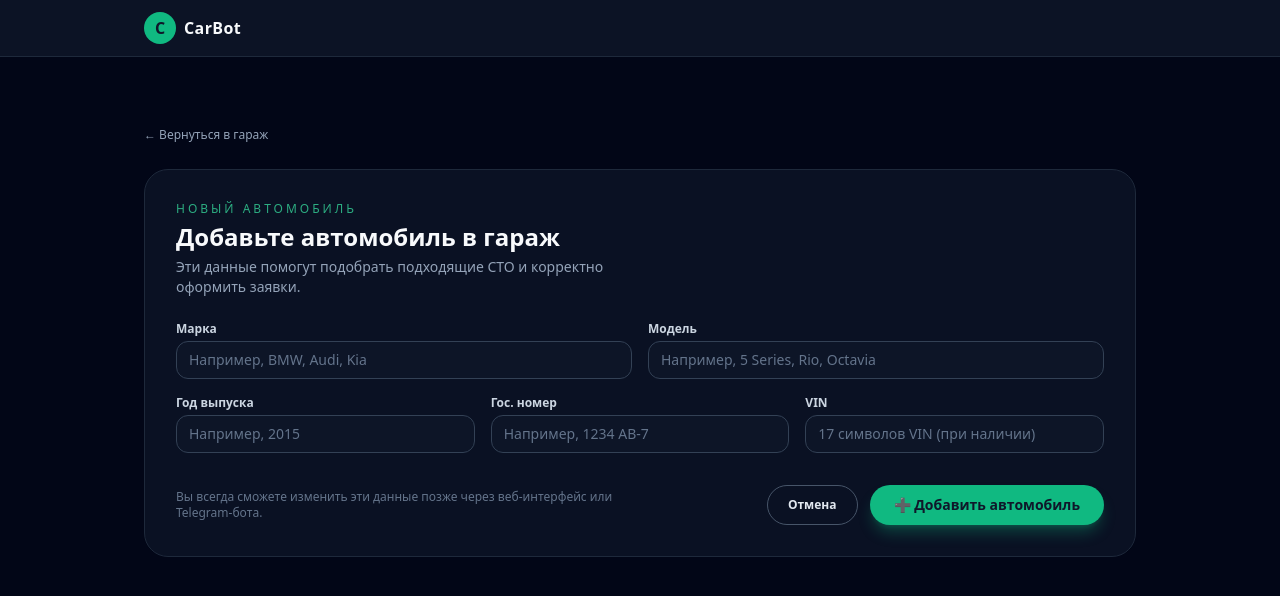
After one commit to Stanislav-Kankin/car_service_v2, a FastAPI app: template webapp/app/templates/user/car_form.html in a window 1280 px wide. The commit adds this page. Shown: the top 596 px of the page. Run offline with FastAPI, Linux system fonts and the light colour scheme; the template is opened without the code that fills it, so the values that code supplies are empty; some libraries are stand-ins or nearby versions.

Commit message:
делаем лоигку пользователя

```diff
--- a/webapp/app/routers/pages_user.py
+++ b/webapp/app/routers/pages_user.py
@@ -8,7 +8,7 @@ from fastapi import (
     Request,
     status,
 )
-from fastapi.responses import HTMLResponse
+from fastapi.responses import HTMLResponse, RedirectResponse
 from httpx import AsyncClient
 
 from ..api_client import get_backend_client
@@ -22,9 +22,9 @@ router = APIRouter(
 templates = get_templates()
 
 
-# ------------------------------------------------------------------------------
+# --------------------------------------------------------------------
 # Авторизация: ВСЕ маршруты /me/* требуют user_id в cookie
-# ------------------------------------------------------------------------------
+# --------------------------------------------------------------------
 
 def get_current_user_id(request: Request) -> int:
     """
@@ -40,9 +40,9 @@ def get_current_user_id(request: Request) -> int:
     return int(user_id)
 
 
-# ------------------------------------------------------------------------------
-# Словарь категорий
-# ------------------------------------------------------------------------------
+# --------------------------------------------------------------------
+# Справочники для подписей категорий и статусов
+# --------------------------------------------------------------------
 
 SERVICE_CATEGORY_LABELS = {
     "sto": "СТО / общий ремонт",
@@ -74,9 +74,42 @@ STATUS_LABELS = {
 }
 
 
-# ------------------------------------------------------------------------------
+# --------------------------------------------------------------------
+# Вспомогательный загрузчик машины с проверкой владельца
+# --------------------------------------------------------------------
+
+async def _load_car_for_owner(
+    request: Request,
+    client: AsyncClient,
+    car_id: int,
+) -> dict[str, Any]:
+    """
+    Загружаем машину по ID и проверяем, что она принадлежит текущему пользователю.
+    """
+    current_user_id = get_current_user_id(request)
+
+    try:
+        resp = await client.get(f"/api/v1/cars/{car_id}")
+        if resp.status_code == 404:
+            raise HTTPException(status_code=404, detail="Автомобиль не найден")
+        resp.raise_for_status()
+    except HTTPException:
+        raise
+    except Exception:
+        raise HTTPException(status_code=502, detail="Ошибка backend при загрузке автомобиля")
+
+    car = resp.json()
+
+    if car.get("user_id") != current_user_id:
+        # Чужой автомобиль — доступ запрещён
+        raise HTTPException(status_code=403, detail="Нет доступа к этому автомобилю")
+
+    return car
+
+
+# --------------------------------------------------------------------
 # Dashboard
-# ------------------------------------------------------------------------------
+# --------------------------------------------------------------------
 
 @router.get("/dashboard", response_class=HTMLResponse)
 async def user_dashboard(request: Request) -> HTMLResponse:
@@ -91,9 +124,9 @@ async def user_dashboard(request: Request) -> HTMLResponse:
     )
 
 
-# ------------------------------------------------------------------------------
-# Гараж
-# ------------------------------------------------------------------------------
+# --------------------------------------------------------------------
+# Гараж — список машин
+# --------------------------------------------------------------------
 
 @router.get("/garage", response_class=HTMLResponse)
 async def user_garage(
@@ -123,9 +156,9 @@ async def user_garage(
     )
 
 
-# ------------------------------------------------------------------------------
+# --------------------------------------------------------------------
 # Карточка машины
-# ------------------------------------------------------------------------------
+# --------------------------------------------------------------------
 
 @router.get("/cars/{car_id}", response_class=HTMLResponse)
 async def car_detail(
@@ -134,19 +167,7 @@ async def car_detail(
     client: AsyncClient = Depends(get_backend_client),
 ) -> HTMLResponse:
 
-    _ = get_current_user_id(request)
-
-    try:
-        resp = await client.get(f"/api/v1/cars/{car_id}")
-        if resp.status_code == 404:
-            raise HTTPException(404, "Автомобиль не найден")
-        resp.raise_for_status()
-    except HTTPException:
-        raise
-    except Exception:
-        raise HTTPException(502, "Ошибка backend при загрузке автомобиля")
-
-    car = resp.json()
+    car = await _load_car_for_owner(request, client, car_id)
 
     return templates.TemplateResponse(
         "user/car_detail.html",
@@ -154,9 +175,259 @@ async def car_detail(
     )
 
 
-# ------------------------------------------------------------------------------
+# --------------------------------------------------------------------
+# Создание автомобиля — форма
+# --------------------------------------------------------------------
+
+@router.get("/cars/create", response_class=HTMLResponse)
+async def car_create_get(
+    request: Request,
+) -> HTMLResponse:
+    """
+    Показ формы создания нового автомобиля.
+    """
+    _ = get_current_user_id(request)
+
+    return templates.TemplateResponse(
+        "user/car_form.html",
+        {
+            "request": request,
+            "mode": "create",
+            "car": None,
+            "error_message": None,
+        },
+    )
+
+
+# --------------------------------------------------------------------
+# Создание автомобиля — обработка формы
+# --------------------------------------------------------------------
+
+@router.post("/cars/create", response_class=HTMLResponse)
+async def car_create_post(
+    request: Request,
+    client: AsyncClient = Depends(get_backend_client),
+    brand: str = Form(""),
+    model: str = Form(""),
+    year: str = Form(""),
+    license_plate: str = Form(""),
+    vin: str = Form(""),
+) -> HTMLResponse:
+    """
+    Обработка формы создания автомобиля.
+    """
+    user_id = get_current_user_id(request)
+
+    error_message: str | None = None
+
+    # Парсим год
+    year_value: int | None = None
+    if year.strip():
+        try:
+            year_value = int(year.strip())
+        except ValueError:
+            error_message = "Год выпуска должен быть числом."
+
+    # Если ошибка валидации на фронте — не ходим в backend
+    if error_message:
+        car_data = {
+            "brand": brand,
+            "model": model,
+            "year": year,
+            "license_plate": license_plate,
+            "vin": vin,
+        }
+        return templates.TemplateResponse(
+            "user/car_form.html",
+            {
+                "request": request,
+                "mode": "create",
+                "car": car_data,
+                "error_message": error_message,
+            },
+        )
+
+    payload: dict[str, Any] = {
+        "user_id": user_id,
+        "brand": brand or None,
+        "model": model or None,
+        "year": year_value,
+        "license_plate": license_plate or None,
+        "vin": vin or None,
+    }
+
+    try:
+        resp = await client.post("/api/v1/cars/", json=payload)
+        resp.raise_for_status()
+        car_created = resp.json()
+    except Exception:
+        error_message = "Не удалось создать автомобиль. Попробуйте позже."
+        car_data = {
+            "brand": brand,
+            "model": model,
+            "year": year,
+            "license_plate": license_plate,
+            "vin": vin,
+        }
+        return templates.TemplateResponse(
+            "user/car_form.html",
+            {
+                "request": request,
+                "mode": "create",
+                "car": car_data,
+                "error_message": error_message,
+            },
+        )
+
+    # Успешно — ведём в гараж или сразу в карточку
+    return RedirectResponse(
+        url=f"/me/cars/{car_created['id']}",
+        status_code=status.HTTP_303_SEE_OTHER,
+    )
+
+
+# --------------------------------------------------------------------
+# Редактирование автомобиля — форма
+# --------------------------------------------------------------------
+
+@router.get("/cars/{car_id}/edit", response_class=HTMLResponse)
+async def car_edit_get(
+    car_id: int,
+    request: Request,
+    client: AsyncClient = Depends(get_backend_client),
+) -> HTMLResponse:
+    """
+    Показ формы редактирования автомобиля.
+    """
+    car = await _load_car_for_owner(request, client, car_id)
+
+    return templates.TemplateResponse(
+        "user/car_form.html",
+        {
+            "request": request,
+            "mode": "edit",
+            "car": car,
+            "error_message": None,
+        },
+    )
+
+
+# --------------------------------------------------------------------
+# Редактирование автомобиля — обработка формы
+# --------------------------------------------------------------------
+
+@router.post("/cars/{car_id}/edit", response_class=HTMLResponse)
+async def car_edit_post(
+    car_id: int,
+    request: Request,
+    client: AsyncClient = Depends(get_backend_client),
+    brand: str = Form(""),
+    model: str = Form(""),
+    year: str = Form(""),
+    license_plate: str = Form(""),
+    vin: str = Form(""),
+) -> HTMLResponse:
+    """
+    Обработка формы редактирования автомобиля.
+    """
+    _ = get_current_user_id(request)
+
+    error_message: str | None = None
+
+    # Парсим год
+    year_value: int | None = None
+    if year.strip():
+        try:
+            year_value = int(year.strip())
+        except ValueError:
+            error_message = "Год выпуска должен быть числом."
+
+    car_data = {
+        "id": car_id,
+        "brand": brand,
+        "model": model,
+        "year": year,
+        "license_plate": license_plate,
+        "vin": vin,
+    }
+
+    if error_message:
+        return templates.TemplateResponse(
+            "user/car_form.html",
+            {
+                "request": request,
+                "mode": "edit",
+                "car": car_data,
+                "error_message": error_message,
+            },
+        )
+
+    payload: dict[str, Any] = {
+        "brand": brand or None,
+        "model": model or None,
+        "year": year_value,
+        "license_plate": license_plate or None,
+        "vin": vin or None,
+    }
+
+    try:
+        resp = await client.patch(f"/api/v1/cars/{car_id}", json=payload)
+        resp.raise_for_status()
+    except Exception:
+        error_message = "Не удалось сохранить изменения. Попробуйте позже."
+        return templates.TemplateResponse(
+            "user/car_form.html",
+            {
+                "request": request,
+                "mode": "edit",
+                "car": car_data,
+                "error_message": error_message,
+            },
+        )
+
+    return RedirectResponse(
+        url=f"/me/cars/{car_id}",
+        status_code=status.HTTP_303_SEE_OTHER,
+    )
+
+
+# --------------------------------------------------------------------
+# Удаление автомобиля
+# --------------------------------------------------------------------
+
+@router.post("/cars/{car_id}/delete", response_class=HTMLResponse)
+async def car_delete_post(
+    car_id: int,
+    request: Request,
+    client: AsyncClient = Depends(get_backend_client),
+) -> HTMLResponse:
+    """
+    Удаление автомобиля и редирект в гараж.
+    """
+    # Проверяем, что машина принадлежит пользователю
+    _ = await _load_car_for_owner(request, client, car_id)
+
+    try:
+        resp = await client.delete(f"/api/v1/cars/{car_id}")
+        # Если 404 — считаем, что уже удалена
+        if resp.status_code not in (204, 404):
+            resp.raise_for_status()
+    except Exception:
+        # Даже если удаление не удалось — вернёмся в гараж с мягкой деградацией
+        return RedirectResponse(
+            url="/me/garage",
+            status_code=status.HTTP_303_SEE_OTHER,
+        )
+
+    return RedirectResponse(
+        url="/me/garage",
+        status_code=status.HTTP_303_SEE_OTHER,
+    )
+
+
+# --------------------------------------------------------------------
 # Список заявок
-# ------------------------------------------------------------------------------
+# --------------------------------------------------------------------
 
 @router.get("/requests", response_class=HTMLResponse)
 async def requests_list(
@@ -191,9 +462,9 @@ async def requests_list(
     )
 
 
-# ------------------------------------------------------------------------------
+# --------------------------------------------------------------------
 # Создание заявки — GET
-# ------------------------------------------------------------------------------
+# --------------------------------------------------------------------
 
 @router.get("/requests/create", response_class=HTMLResponse)
 async def request_create_get(
@@ -214,9 +485,9 @@ async def request_create_get(
     )
 
 
-# ------------------------------------------------------------------------------
+# --------------------------------------------------------------------
 # Создание заявки — POST
-# ------------------------------------------------------------------------------
+# --------------------------------------------------------------------
 
 @router.post("/requests/create", response_class=HTMLResponse)
 async def request_create_post(
@@ -273,9 +544,9 @@ async def request_create_post(
     )
 
 
-# ------------------------------------------------------------------------------
+# --------------------------------------------------------------------
 # Страница заявки
-# ------------------------------------------------------------------------------
+# --------------------------------------------------------------------
 
 @router.get("/requests/{request_id}", response_class=HTMLResponse)
 async def request_detail(
@@ -331,9 +602,9 @@ async def request_detail(
     )
 
 
-# ------------------------------------------------------------------------------
+# --------------------------------------------------------------------
 # Принять предложение
-# ------------------------------------------------------------------------------
+# --------------------------------------------------------------------
 
 @router.post("/requests/{request_id}/offers/{offer_id}/accept", response_class=HTMLResponse)
 async def request_accept_offer(
@@ -354,9 +625,9 @@ async def request_accept_offer(
     return await request_detail(request_id, request, client)
 
 
-# ------------------------------------------------------------------------------
+# --------------------------------------------------------------------
 # Отклонить предложение
-# ------------------------------------------------------------------------------
+# --------------------------------------------------------------------
 
 @router.post("/requests/{request_id}/offers/{offer_id}/reject", response_class=HTMLResponse)
 async def request_reject_offer(
@@ -377,9 +648,9 @@ async def request_reject_offer(
     return await request_detail(request_id, request, client)
 
 
-# ------------------------------------------------------------------------------
+# --------------------------------------------------------------------
 # Отправить всем подходящим СТО
-# ------------------------------------------------------------------------------
+# --------------------------------------------------------------------
 
 @router.post("/requests/{request_id}/send-all", response_class=HTMLResponse)
 async def request_send_all_post(
@@ -399,9 +670,9 @@ async def request_send_all_post(
     return await request_detail(request_id, request, client, sent_all=True)
 
 
-# ------------------------------------------------------------------------------
+# --------------------------------------------------------------------
 # Страница выбора СТО
-# ------------------------------------------------------------------------------
+# --------------------------------------------------------------------
 
 @router.get("/requests/{request_id}/choose-service", response_class=HTMLResponse)
 async def request_choose_service_get(
@@ -434,9 +705,9 @@ async def request_choose_service_get(
     )
 
 
-# ------------------------------------------------------------------------------
+# --------------------------------------------------------------------
 # Отправить конкретному СТО
-# ------------------------------------------------------------------------------
+# --------------------------------------------------------------------
 
 @router.post("/requests/{request_id}/send-to-service", response_class=HTMLResponse)
 async def request_send_to_service_post(
--- /dev/null
+++ b/webapp/app/templates/user/car_form.html
@@ -0,0 +1,134 @@
+{% extends "layout/base.html" %}
+
+{% block title %}
+    {% if mode == "edit" %}
+        Редактирование автомобиля — CarBot
+    {% else %}
+        Новый автомобиль — CarBot
+    {% endif %}
+{% endblock %}
+
+{% block content %}
+<div class="mt-8 space-y-6">
+    <a href="/me/garage" class="text-xs text-slate-400 hover:text-emerald-400 transition">
+        ← Вернуться в гараж
+    </a>
+
+    <div class="relative">
+        <div class="absolute inset-0 rounded-3xl bg-slate-900/70 backdrop-blur-2xl border border-slate-800"></div>
+
+        <div class="relative z-10 p-6 md:p-8 space-y-6">
+            <div class="flex flex-col md:flex-row md:items-center md:justify-between gap-4">
+                <div>
+                    <p class="text-xs uppercase tracking-[0.25em] text-emerald-400/80 mb-1">
+                        {% if mode == "edit" %}
+                            Редактирование автомобиля
+                        {% else %}
+                            Новый автомобиль
+                        {% endif %}
+                    </p>
+                    <h1 class="text-2xl font-semibold">
+                        {% if mode == "edit" %}
+                            Обновите данные автомобиля
+                        {% else %}
+                            Добавьте автомобиль в гараж
+                        {% endif %}
+                    </h1>
+                    <p class="text-sm text-slate-400 mt-1 max-w-md">
+                        Эти данные помогут подобрать подходящие СТО и корректно оформить заявки.
+                    </p>
+                </div>
+            </div>
+
+            {% if error_message %}
+                <div class="rounded-xl border border-red-500/40 bg-red-500/10 px-4 py-3 text-sm text-red-100">
+                    {{ error_message }}
+                </div>
+            {% endif %}
+
+            <form method="post" class="space-y-4">
+                <div class="grid md:grid-cols-2 gap-4">
+                    <div>
+                        <label class="block text-xs font-semibold text-slate-300 mb-1">
+                            Марка
+                        </label>
+                        <input
+                            type="text"
+                            name="brand"
+                            value="{{ car.brand if car and car.brand is not none else '' }}"
+                            class="w-full rounded-xl border border-slate-700 bg-slate-900/70 px-3 py-2 text-sm text-slate-100 placeholder:text-slate-500 focus:border-emerald-400 focus:outline-none focus:ring-1 focus:ring-emerald-400 transition"
+                            placeholder="Например, BMW, Audi, Kia">
+                    </div>
+                    <div>
+                        <label class="block text-xs font-semibold text-slate-300 mb-1">
+                            Модель
+                        </label>
+                        <input
+                            type="text"
+                            name="model"
+                            value="{{ car.model if car and car.model is not none else '' }}"
+                            class="w-full rounded-xl border border-slate-700 bg-slate-900/70 px-3 py-2 text-sm text-slate-100 placeholder:text-slate-500 focus:border-emerald-400 focus:outline-none focus:ring-1 focus:ring-emerald-400 transition"
+                            placeholder="Например, 5 Series, Rio, Octavia">
+                    </div>
+                </div>
+
+                <div class="grid md:grid-cols-3 gap-4">
+                    <div>
+                        <label class="block text-xs font-semibold text-slate-300 mb-1">
+                            Год выпуска
+                        </label>
+                        <input
+                            type="text"
+                            name="year"
+                            value="{{ car.year if car and car.year is not none else '' }}"
+                            class="w-full rounded-xl border border-slate-700 bg-slate-900/70 px-3 py-2 text-sm text-slate-100 placeholder:text-slate-500 focus:border-emerald-400 focus:outline-none focus:ring-1 focus:ring-emerald-400 transition"
+                            placeholder="Например, 2015">
+                    </div>
+                    <div>
+                        <label class="block text-xs font-semibold text-slate-300 mb-1">
+                            Гос. номер
+                        </label>
+                        <input
+                            type="text"
+                            name="license_plate"
+                            value="{{ car.license_plate if car and car.license_plate is not none else '' }}"
+                            class="w-full rounded-xl border border-slate-700 bg-slate-900/70 px-3 py-2 text-sm text-slate-100 placeholder:text-slate-500 focus:border-emerald-400 focus:outline-none focus:ring-1 focus:ring-emerald-400 transition"
+                            placeholder="Например, 1234 AB-7">
+                    </div>
+                    <div>
+                        <label class="block text-xs font-semibold text-slate-300 mb-1">
+                            VIN
+                        </label>
+                        <input
+                            type="text"
+                            name="vin"
+                            value="{{ car.vin if car and car.vin is not none else '' }}"
+                            class="w-full rounded-xl border border-slate-700 bg-slate-900/70 px-3 py-2 text-sm text-slate-100 placeholder:text-slate-500 focus:border-emerald-400 focus:outline-none focus:ring-1 focus:ring-emerald-400 transition"
+                            placeholder="17 символов VIN (при наличии)">
+                    </div>
+                </div>
+
+                <div class="flex flex-col md:flex-row md:items-center md:justify-between gap-4 pt-4">
+                    <p class="text-xs text-slate-500 max-w-md">
+                        Вы всегда сможете изменить эти данные позже через веб-интерфейс или Telegram-бота.
+                    </p>
+                    <div class="flex gap-3">
+                        <a href="/me/garage"
+                           class="inline-flex items-center gap-2 rounded-full border border-slate-600 px-5 py-2 text-xs font-semibold text-slate-200 hover:border-slate-400 hover:text-slate-50 transition">
+                            Отмена
+                        </a>
+                        <button type="submit"
+                                class="inline-flex items-center gap-2 rounded-full bg-emerald-500 px-6 py-2.5 text-sm font-semibold text-slate-900 shadow-lg shadow-emerald-500/30 hover:bg-emerald-400 transition">
+                            {% if mode == "edit" %}
+                                💾 Сохранить изменения
+                            {% else %}
+                                ➕ Добавить автомобиль
+                            {% endif %}
+                        </button>
+                    </div>
+                </div>
+            </form>
+        </div>
+    </div>
+</div>
+{% endblock %}
```
Also changed, not shown: webapp/app/templates/user/car_detail.html (+15 -1 lines), webapp/app/templates/user/garage.html (+8 -5 lines).
